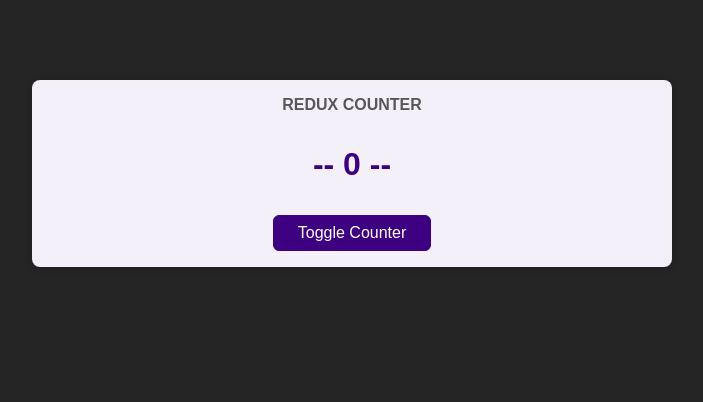
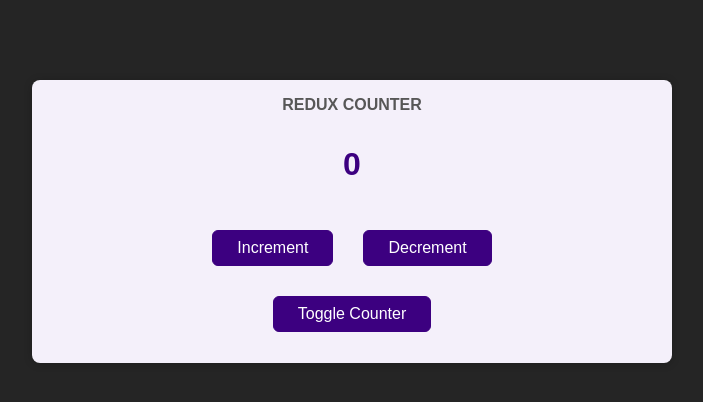
Before and after one commit to brunelloalessio-lellis/react-redux-project, a React (Create React App) app: page / in a window 1280 px wide. Shown: the top 402 px of the page, without its empty margins (288-991 px from the left). Built offline with nearby package versions, Linux system fonts and the light colour scheme.

Commit message:
using react useDispatch to update redux store state

```diff
--- a/src/components/Counter.js
+++ b/src/components/Counter.js
@@ -1,16 +1,30 @@
-import { useSelector } from 'react-redux';
-import classes from './Counter.module.css';
+import { useDispatch, useSelector } from "react-redux";
+import classes from "./Counter.module.css";
 
 const Counter = () => {
-  const toggleCounterHandler = () => {
+  const dispatch = useDispatch();
+  const counter = useSelector((state) => state.counter);
+  const toggleCounterHandler = () => {};
 
+  const incrementHandler = () => {
+    dispatch({
+      type: "+",
+    });
   };
-  const counter = useSelector(state => state.counter)
+  const decrementHandler = () => {
+    dispatch({
+      type: "-",
+    });
+  };
 
   return (
     <main className={classes.counter}>
       <h1>Redux Counter</h1>
-      <div className={classes.value}>-- {counter} --</div>
+      <div className={classes.value}> {counter} </div>
+      <div>
+        <button onClick={incrementHandler}>Increment</button>
+        <button onClick={decrementHandler}>Decrement</button>
+      </div>
       <button onClick={toggleCounterHandler}>Toggle Counter</button>
     </main>
   );
--- a/src/components/Counter.module.css
+++ b/src/components/Counter.module.css
@@ -21,3 +21,7 @@
   margin: 2rem 0;
   font-weight: bold;
 }
+
+button{
+  margin: 15px
+}
```
